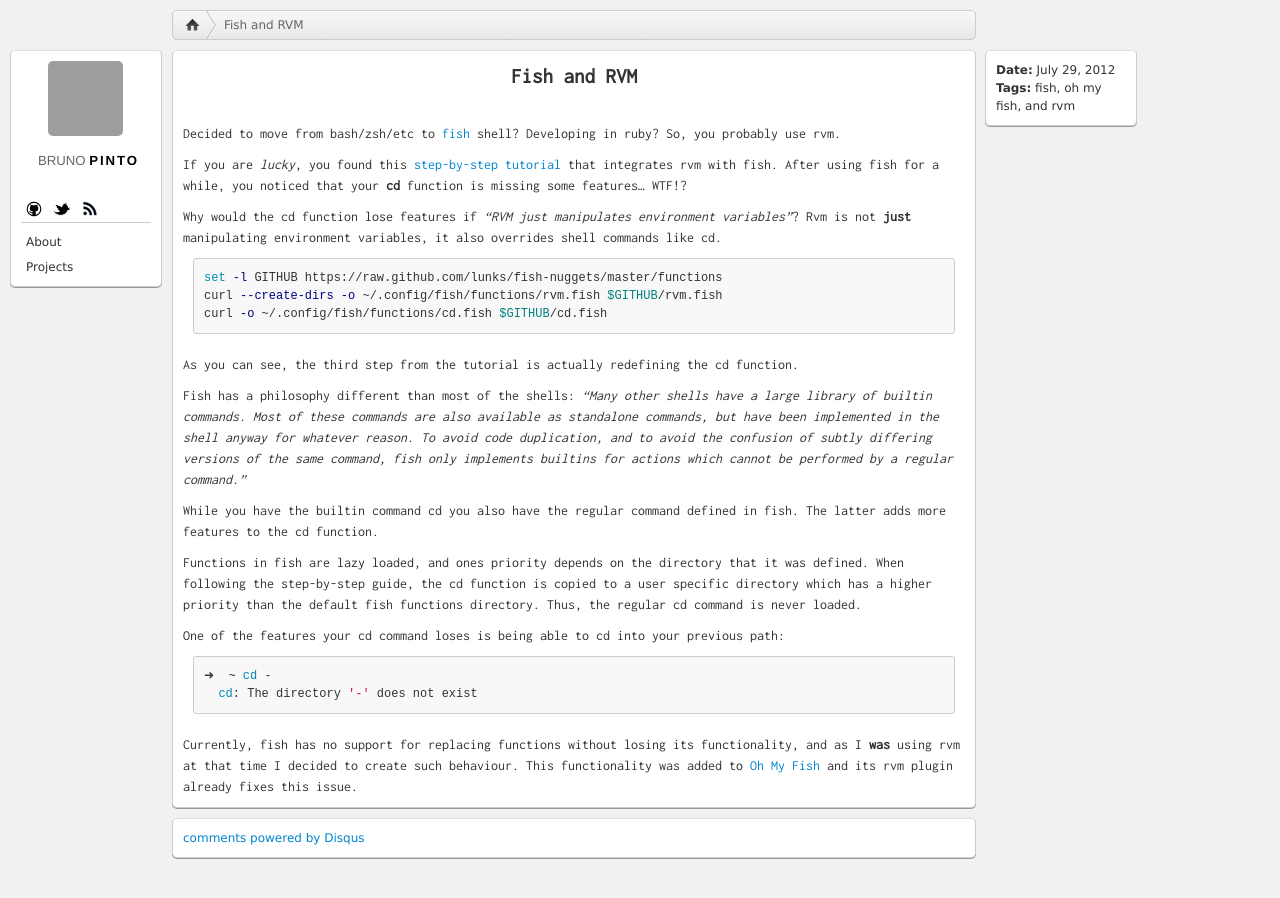
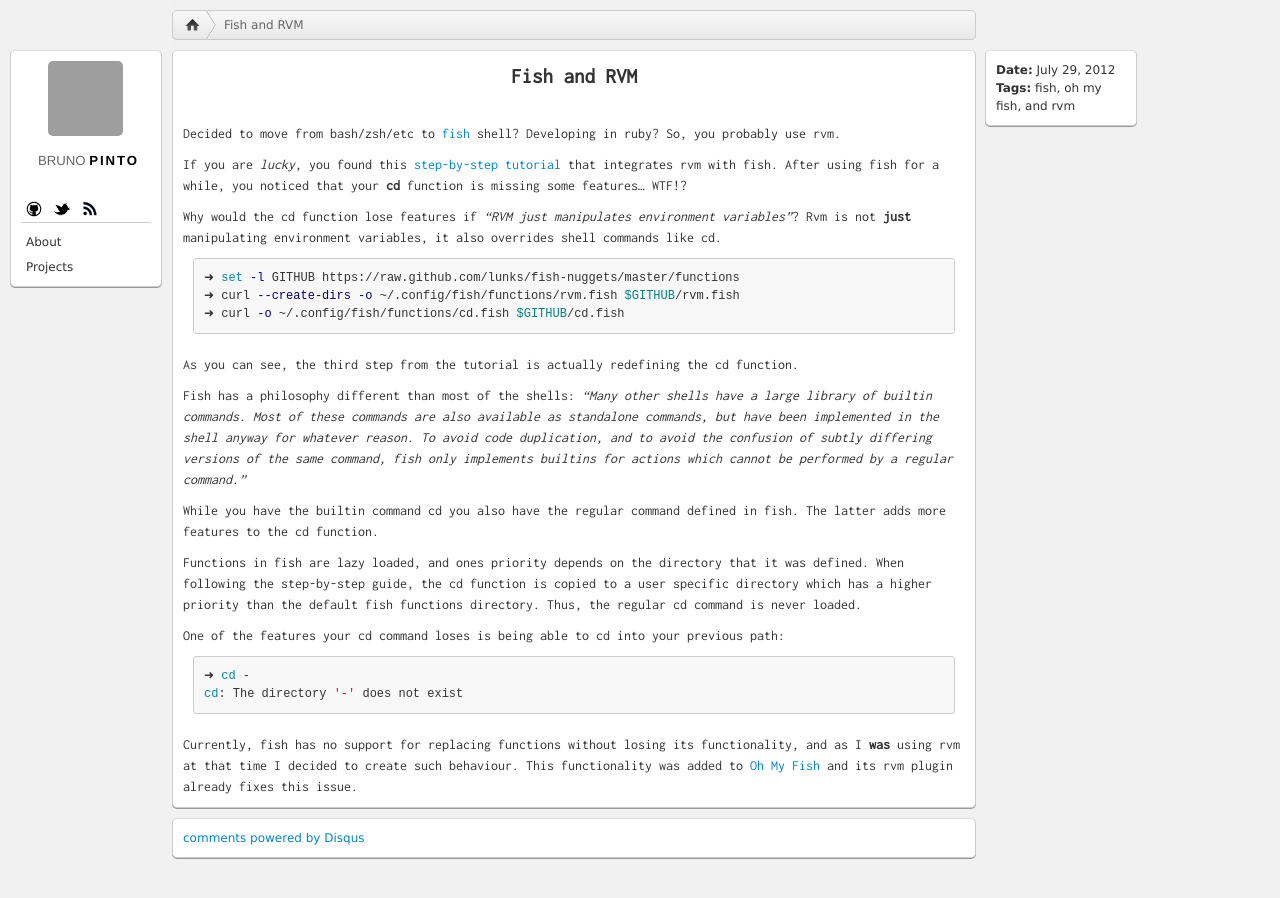
Before and after one commit to bpinto/bpinto.github.com, a Jekyll site: the page built from _posts/2012-07-29-fish-and-rvm.markdown, in a window 1280 px wide. Built offline with Jekyll 4.4.1, drawn with Linux system fonts in a browser that asks for light colours; Markdown is read by kramdown in place of the engine named in the settings; comment, search, counter and statistics services are not loaded; grey boxes are pictures that could not be loaded.

```diff
--- a/_posts/2012-07-29-fish-and-rvm.markdown
+++ b/_posts/2012-07-29-fish-and-rvm.markdown
@@ -11,9 +11,9 @@ If you are _lucky_, you found this [step-by-step tutorial][rvm and fish] that in
 Why would the cd function lose features if _"RVM just manipulates environment variables"_?  Rvm is not **just** manipulating environment variables, it also overrides shell commands like cd.
 
 {% highlight bash %}
-set -l GITHUB https://raw.github.com/lunks/fish-nuggets/master/functions
-curl --create-dirs -o ~/.config/fish/functions/rvm.fish $GITHUB/rvm.fish
-curl -o ~/.config/fish/functions/cd.fish $GITHUB/cd.fish
+➜ set -l GITHUB https://raw.github.com/lunks/fish-nuggets/master/functions
+➜ curl --create-dirs -o ~/.config/fish/functions/rvm.fish $GITHUB/rvm.fish
+➜ curl -o ~/.config/fish/functions/cd.fish $GITHUB/cd.fish
 {% endhighlight %}
 
 As you can see, the third step from the tutorial is actually redefining the cd function.
@@ -28,8 +28,8 @@ Functions in fish are lazy loaded, and ones priority depends on the directory th
 One of the features your cd command loses is being able to cd into your previous path:
 
 {% highlight bash %}
-➜  ~ cd -
-  cd: The directory '-' does not exist
+➜ cd -
+cd: The directory '-' does not exist
 {% endhighlight %}
 
 
```
